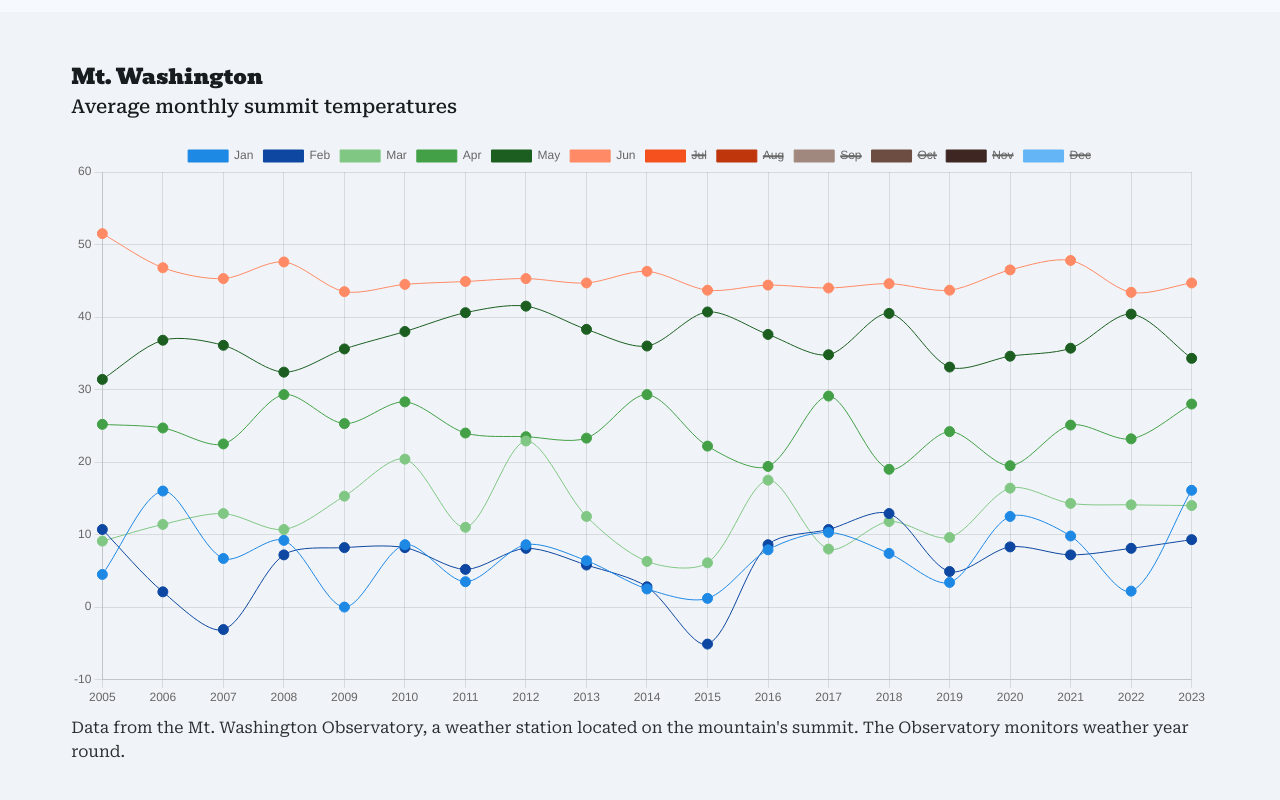
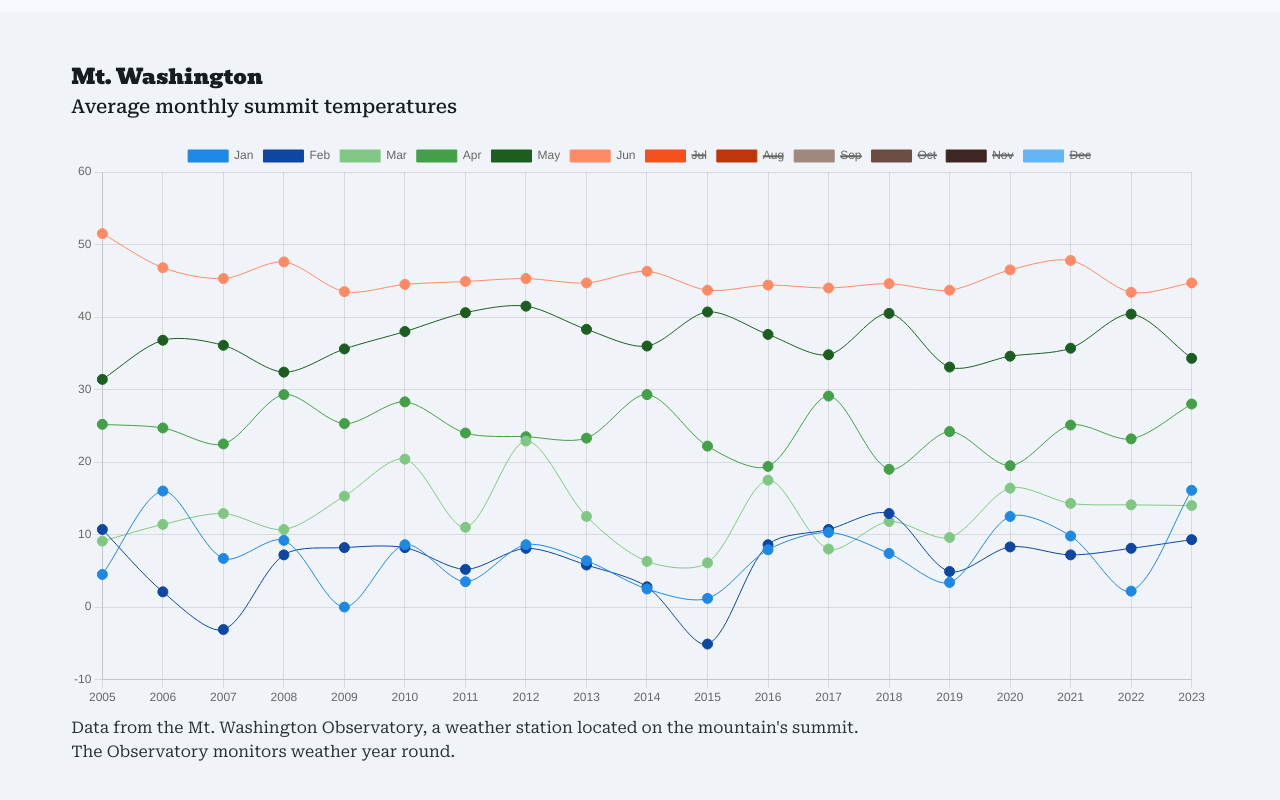
Before and after one commit to seankelliher/mt-washington-temps, a Vue app: page / in a window 1280 px wide. Shown: the part 908-1708 px from the top of the page. Built offline with nearby package versions, Linux system fonts and the light colour scheme.

Commit message:
Add max-width to chart-caption class.

```diff
--- a/src/style.css
+++ b/src/style.css
@@ -114,7 +114,7 @@ canvas {
 
 .chart-caption {
     width: 100%;
-    /* max-width: 800px; */
+    max-width: 800px;
     padding: 0.5em 0;
     line-height: 1.5;
     color: #2b3133; /* N-20 */
```
